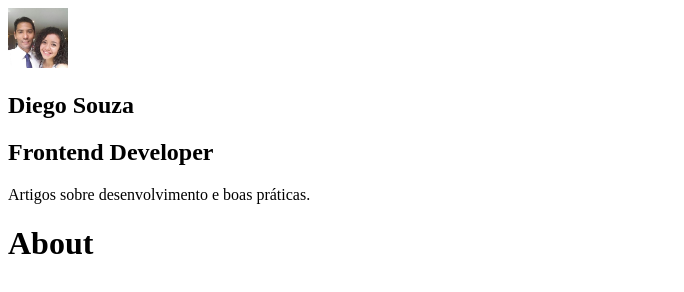
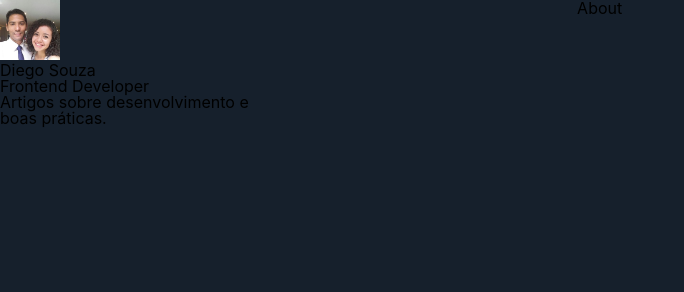
Before and after one commit to DeeSouza/My-Blog-Gatsby, a Gatsby site: page /about in a window 1280 px wide. Shown: the whole page, without its empty margins (0-684 px from the left). Built offline with nearby package versions, Linux system fonts and the light colour scheme; Gatsby itself is replaced by a stand-in of ours.

Commit message:
:lipstick: Layout styled components and global styles

```diff
--- /dev/null
+++ b/src/components/Layout/index.js
@@ -0,0 +1,26 @@
+import React from "react"
+import PropTypes from "prop-types"
+
+import Profile from "../Profile";
+
+import * as S from "./styled";
+import GlobalStyles from '../../styles/global';
+
+const Layout = ({ children }) => {
+  return (
+    <S.LayoutWrapper>
+      <GlobalStyles />
+      <aside>
+        <Profile />
+      </aside>
+
+      <S.LayoutMain>{children}</S.LayoutMain>
+    </S.LayoutWrapper>
+  )
+}
+
+Layout.propTypes = {
+  children: PropTypes.node.isRequired,
+}
+
+export default Layout
--- /dev/null
+++ b/src/components/Layout/styled.js
@@ -0,0 +1,12 @@
+import styled from 'styled-components';
+
+export const LayoutWrapper = styled.section`
+    display: flex;
+`;
+
+export const LayoutMain = styled.main`
+    background: #16202c;
+    min-height: 100vh;
+    padding: 0 3.75rem 0 20rem;
+    width: 100%;
+`;
--- a/src/components/layout.js
+++ /dev/null
@@ -1,19 +0,0 @@
-import React from "react"
-import PropTypes from "prop-types"
-
-import Profile from "../components/Profile";
-
-const Layout = ({ children }) => {
-  return (
-    <>
-      <aside><Profile/></aside>
-      <main>{children}</main>
-    </>
-  )
-}
-
-Layout.propTypes = {
-  children: PropTypes.node.isRequired,
-}
-
-export default Layout
--- a/src/pages/404.js
+++ b/src/pages/404.js
@@ -1,6 +1,6 @@
 import React from "react"
 
-import Layout from "../components/layout"
+import Layout from "../components/Layout"
 import SEO from "../components/seo"
 
 const NotFoundPage = () => (
--- a/src/pages/about.js
+++ b/src/pages/about.js
@@ -1,6 +1,6 @@
 import React from 'react';
 
-import Layout from "../components/layout"
+import Layout from "../components/Layout"
 import SEO from "../components/seo"
 
 const About = () => (
--- a/src/pages/index.js
+++ b/src/pages/index.js
@@ -1,6 +1,6 @@
 import React from "react"
 
-import Layout from "../components/layout"
+import Layout from "../components/Layout"
 import SEO from "../components/seo"
 
 const IndexPage = () => (
--- a/src/pages/using-typescript.tsx
+++ b/src/pages/using-typescript.tsx
@@ -2,7 +2,7 @@
 import React from "react"
 import { PageProps, Link, graphql } from "gatsby"
 
-import Layout from "../components/layout"
+import Layout from "../components/Layout"
 import SEO from "../components/seo"
 
 type DataProps = {
--- /dev/null
+++ b/src/styles/global.js
@@ -0,0 +1,67 @@
+import { createGlobalStyle } from "styled-components";
+
+const GlobalStyles = createGlobalStyle`
+    html, body, div, span, applet, object, iframe,
+    h1, h2, h3, h4, h5, h6, p, blockquote, pre,
+    a, abbr, acronym, address, big, cite, code,
+    del, dfn, em, img, ins, kbd, q, s, samp,
+    small, strike, strong, sub, sup, tt, var,
+    b, u, i, center,
+    dl, dt, dd, ol, ul, li,
+    fieldset, form, label, legend,
+    table, caption, tbody, tfoot, thead, tr, th, td,
+    article, aside, canvas, details, embed,
+    figure, figcaption, footer, header, hgroup,
+    menu, nav, output, ruby, section, summary,
+    time, mark, audio, video {
+        margin: 0;
+        padding: 0;
+        border: 0;
+        font-size: 100%;
+        font: inherit;
+        vertical-align: baseline;
+    }
+
+    article, aside, details, figcaption, figure,
+    footer, header, hgroup, menu, nav, section {
+        display: block;
+    }
+
+    body {
+        line-height: 1;
+        background: #16202c;
+        font-size: 100%;
+        font-family: ---apple-system, BlinkMacSystemFont, 'Segoe UI', Roboto, Oxygen, Ubuntu, Cantarell, 'Open Sans', 'Helvetica Neue', sans-serif;
+    }
+
+    ol, ul {
+        list-style: none;
+    }
+
+    blockquote, q {
+        quotes: none;
+    }
+
+    blockquote:before, blockquote:after,
+    q:before, q:after {
+        content: '';
+        content: none;
+    }
+
+    table {
+        border-collapse: collapse;
+        border-spacing: 0;
+    }
+
+    * {
+        box-sizing: border-box;
+    }
+
+    img {
+        display: block;
+        width: 100%;
+        height: 100%;
+    }
+`
+
+export default GlobalStyles;
```
